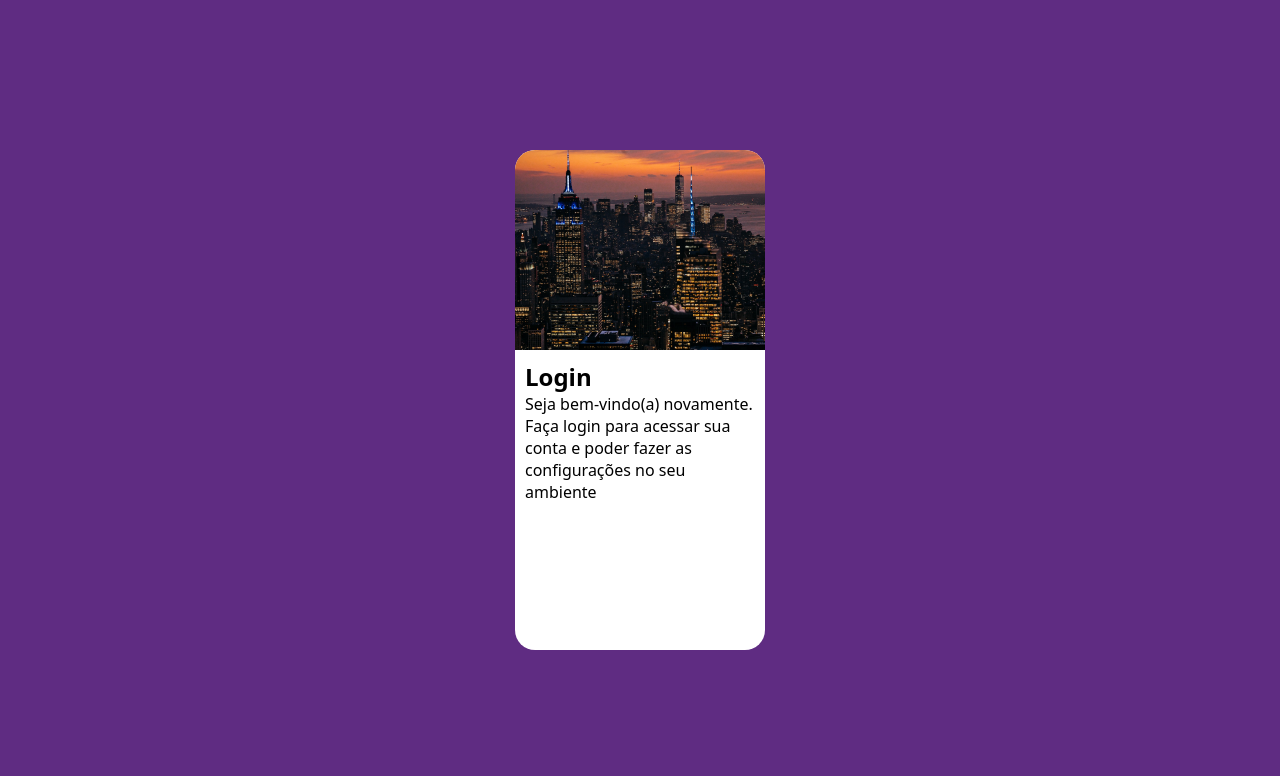
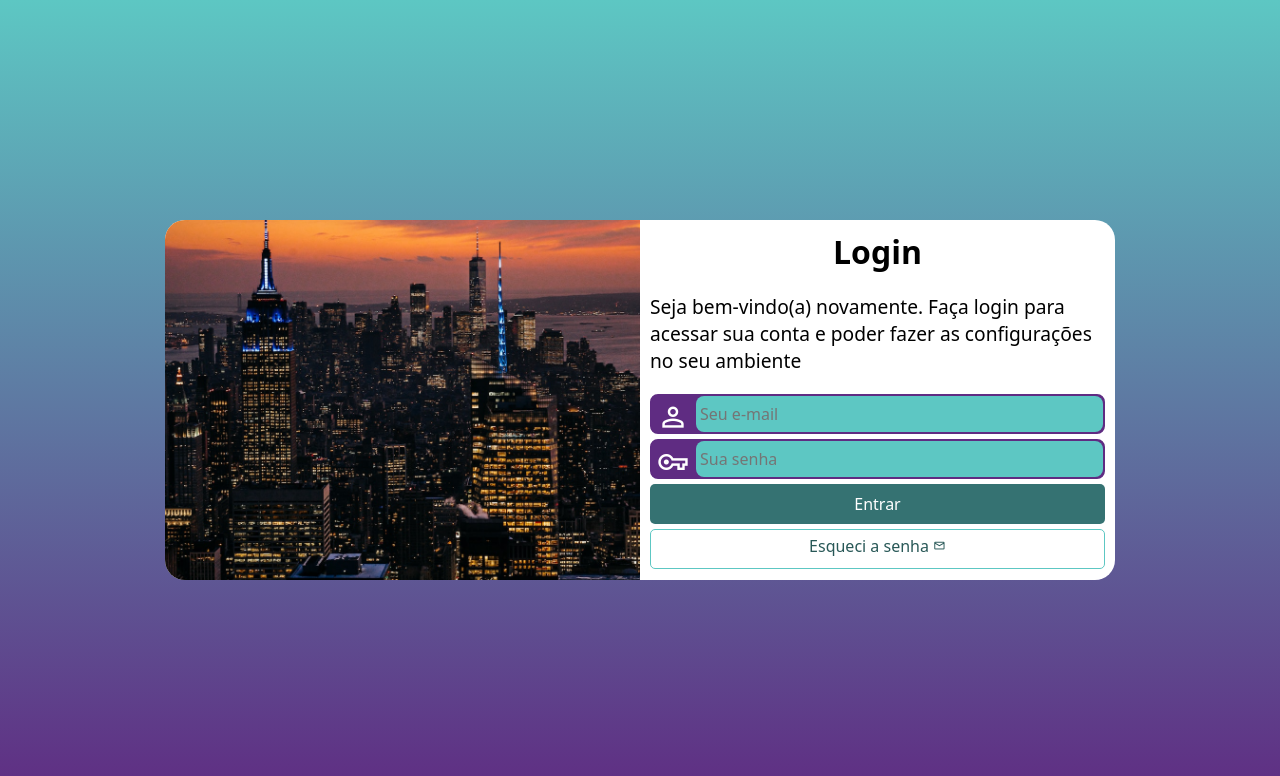
Before and after one commit to filipemacarini/projeto-login, a plain HTML site: page index.html in a window 1280 px wide. Drawn offline with nearby package versions, Linux system fonts and the light colour scheme.

Commit message:
último exercício infelizmente

```diff
--- /dev/null
+++ b/estilos/media-query.css
@@ -0,0 +1,56 @@
+@charset "UTF-8";
+
+@media screen and (min-width: 768px) and (max-width: 992px) {
+    body {
+        background-image: linear-gradient(to top, var(--cor2), var(--cor1));
+    }
+
+    section#login {
+        width: 90vw;
+        height: 280px;
+    }
+
+    section#login > div#imagem {
+        float: right;
+        width: 30%;
+        height: 100%;
+        border-radius: 0px 20px 20px 0px;
+    }
+
+    section#login > div#formulario {
+        float: left;
+        width: 70%;
+    }
+}
+
+@media screen and (min-width: 992px) {
+    body {
+        background-image: linear-gradient(to top, var(--cor2), var(--cor1));
+    }
+
+    section#login {
+        width: 950px;
+        height: 360px;
+    }
+
+    section#login > div#imagem {
+        float: left;
+        width: 50%;
+        height: 100%;
+        border-radius: 20px 0px 0px 20px;
+    }
+
+    section#login > div#formulario {
+        float: right;
+        width: 50%;
+    }
+
+    div#formulario > h1 {
+        font-size: 2em;
+    }
+
+    div#formulario > p {
+        font-size: 1.2em;
+        margin: 20px 0px;
+    }
+}
--- a/estilos/style.css
+++ b/estilos/style.css
@@ -1,7 +1,9 @@
 @charset "UTF-8";
 
 :root {
-    --cor1: #49a09d;
+    --cor-1:#357272;
+    --cor0: #285857;
+    --cor1: #5dc7c3;
     --cor2: #5f2c82;
 }
 
@@ -27,11 +29,12 @@ main {
 section#login {
     background-color: white;
     width: 250px;
-    height: 500px;
+    height: 515px;
     border-radius: 20px;
     position: absolute;
     top: 50%;
     left: 50%;
+    transition: .3s;
     transform: translate(-50%, -50%);
 }
 
@@ -47,3 +50,80 @@ section#login > div#formulario {
     display: block;
     padding: 10px;
 }
+
+div#formulario > h1 {
+    text-align: center;
+    margin-bottom: 10px;
+}
+
+div#formulario > p {
+    font-size: 0.8em;
+}
+
+div.campo {
+    background-color: var(--cor2);
+    height: 40px;
+    border-radius: 8px;
+    margin: 5px 0px;
+    border: 2px solid var(--cor2);
+}
+
+div.campo > label {
+    display: none;
+}
+
+div.campo > span {
+    color: white;
+    font-size: 2em;
+    width: 40px;
+    padding: 5px;
+}
+
+div.campo > input {
+    background-color: var(--cor1);
+    font-size: 1em;
+    height: 100%;
+    width: calc(100% - 44px);
+    float: right;
+    border: 0px;
+    border-radius: 8px;
+    padding: 4px;
+}
+
+form > input[type= submit] {
+    display: block;
+    font-size: 1em;
+    width: 100%;
+    height: 40px;
+    background-color: var(--cor-1);
+    color: white;
+    border-radius: 5px;
+    border: none;
+}
+
+form > input[type= submit]:hover {
+    background-color: var(--cor0);
+}
+
+form > a.botao {
+    display: block;
+    text-align: center;
+    font-size: 1em;
+    width: 100%;
+    height: 40px;
+    color: var(--cor0);
+    background-color: white;
+    border: 1px solid var(--cor1);
+    border-radius: 5px;
+    text-decoration: none;
+    padding-top: 5px;
+    margin-top: 5px;
+}
+
+form > a.botao:hover {
+    background-color: var(--cor1);
+}
+
+form > a.botao > span {
+    font-size: 0.8em;
+}
--- a/index.html
+++ b/index.html
@@ -5,6 +5,8 @@
     <meta name="viewport" content="width=device-width, initial-scale=1.0">
     <title>Projeto Login</title>
     <link rel="stylesheet" href="estilos/style.css">
+    <link rel="stylesheet" href="estilos/media-query.css">
+    <link href="https://fonts.googleapis.com/css2?family=Material+Symbols+Outlined" rel="stylesheet" />
 </head>
 <body>
     <main>
@@ -15,8 +17,21 @@
             <div id="formulario">
                 <h1>Login</h1>
                 <p>Seja bem-vindo(a) novamente. Faça login para acessar sua conta e poder fazer as configurações no seu ambiente</p>
-                <form action="login.php" method="post">
-
+                <form action="login.php" method="post" autocomplete="on">
+                    <div class="campo">
+                        <span class="material-symbols-outlined">person</span>
+                        <input type="email" name="login" id="id-login" placeholder="Seu e-mail" autocomplete="email" required maxlength="30">
+                        <label for="id-login">Login</label>
+                    </div>
+                    <div class="campo">
+                        <span class="material-symbols-outlined">vpn_key</span>
+                        <input type="password" name="senha" id="id-senha" placeholder="Sua senha" autocomplete="current-password" required minlength="8" maxlength="20">
+                        <label for="id-senha">Senha</label>
+                    </div>
+                    <input type="submit" value="Entrar">
+                    <a href="esqueci.html" class="botao">
+                        Esqueci a senha <span class="material-symbols-outlined">mail</span>
+                    </a>
                 </form>
             </div>
         </section>
```
